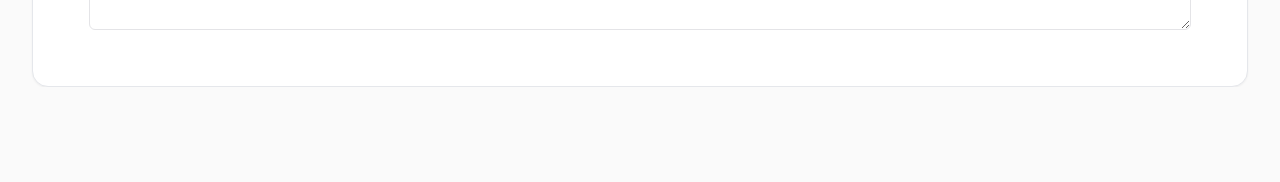
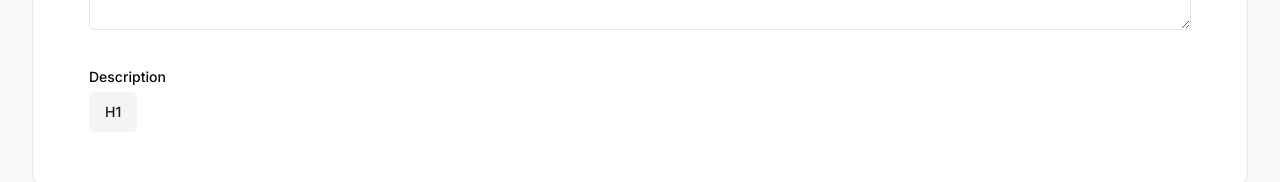
Before and after one commit to codejesse/Scoutr, a Next.js app: page /sell in a window 1280 px wide. Shown: the part 746-928 px from the top of the page. Before the commit the page ends 833 px from the top, so only its background shows below. Built offline with nearby package versions, Linux system fonts and the light colour scheme; no server answers.

Commit message:
feat: tiptap editor initial set-up

```diff
--- a/app/sell/page.tsx
+++ b/app/sell/page.tsx
@@ -1,3 +1,4 @@
+import { TipTapEditor } from "@/components/Editor";
 import { SelectCategory } from "@/components/SelectCategory";
 import {
   Card,
@@ -39,6 +40,10 @@ export default function sellRoute() {
               <Label>Small summary</Label>
               <Textarea placeholder="Please describe your product shortly..." />
             </div>
+            <div className="flex flex-col gap-y-2">
+              <Label>Description</Label>
+              <TipTapEditor />
+            </div>
           </CardContent>
         </form>
       </Card>
--- a/components/Editor.tsx
+++ b/components/Editor.tsx
@@ -1 +1,37 @@
 "use client";
+
+import { useEditor, type Editor } from "@tiptap/react";
+import { Button } from "./ui/button";
+import StarterKit from "@tiptap/starter-kit";
+
+export const MenuBar = ({ editor }: { editor: Editor | null }) => {
+  if (!editor) {
+    return null;
+  }
+
+  return (
+    <div className="flex flex-wrap gap-5">
+      <Button
+        onClick={() => editor.chain().focus().toggleHeading({ level: 1 }).run()}
+        type="button"
+        variant={
+          editor.isActive("heading", { level: 1 }) ? "default" : "secondary"
+        }
+      >
+        H1
+      </Button>
+    </div>
+  );
+};
+
+export function TipTapEditor() {
+  const editor = useEditor({
+    extensions: [StarterKit],
+  });
+
+  return (
+    <div>
+      <MenuBar editor={editor} />
+    </div>
+  );
+}
```
